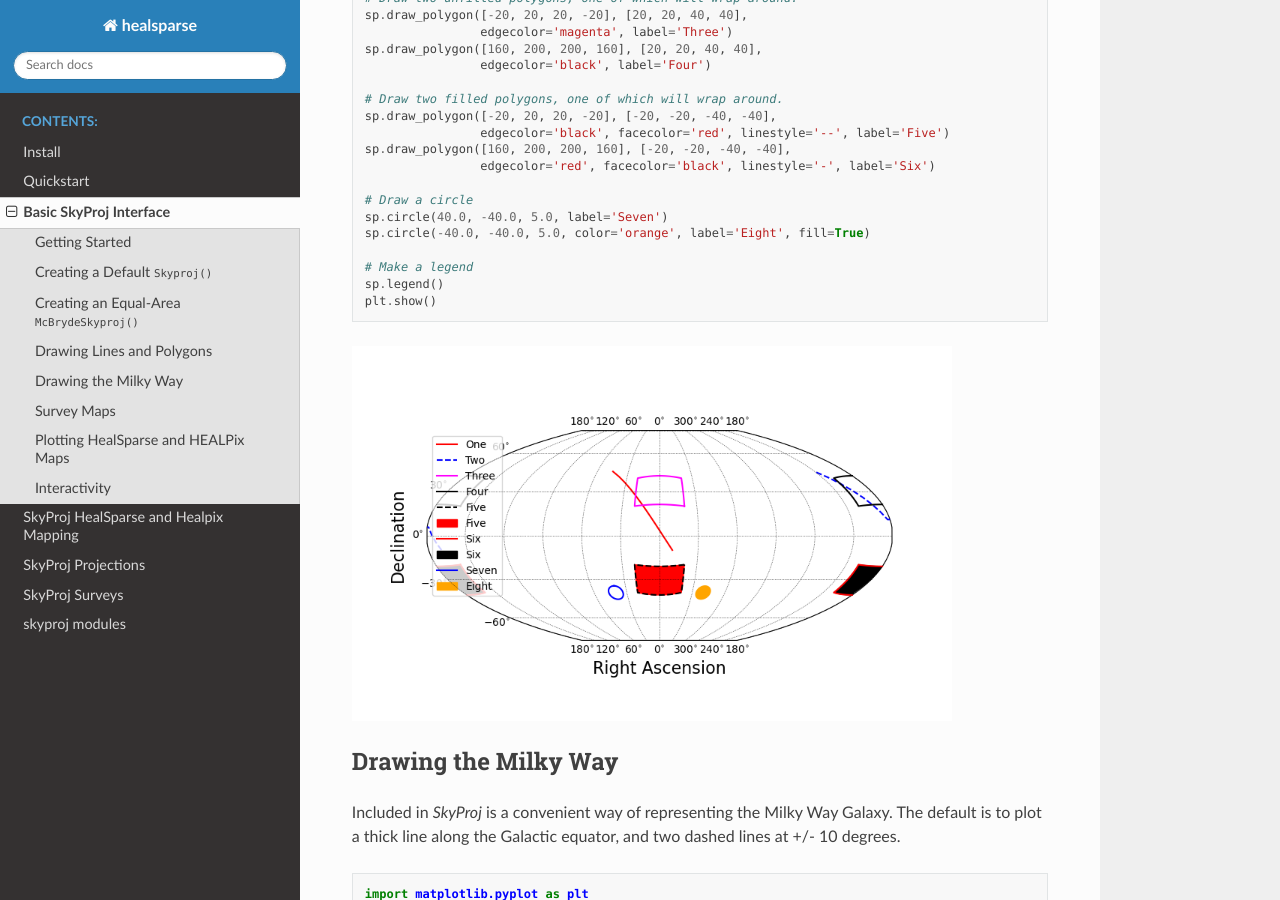
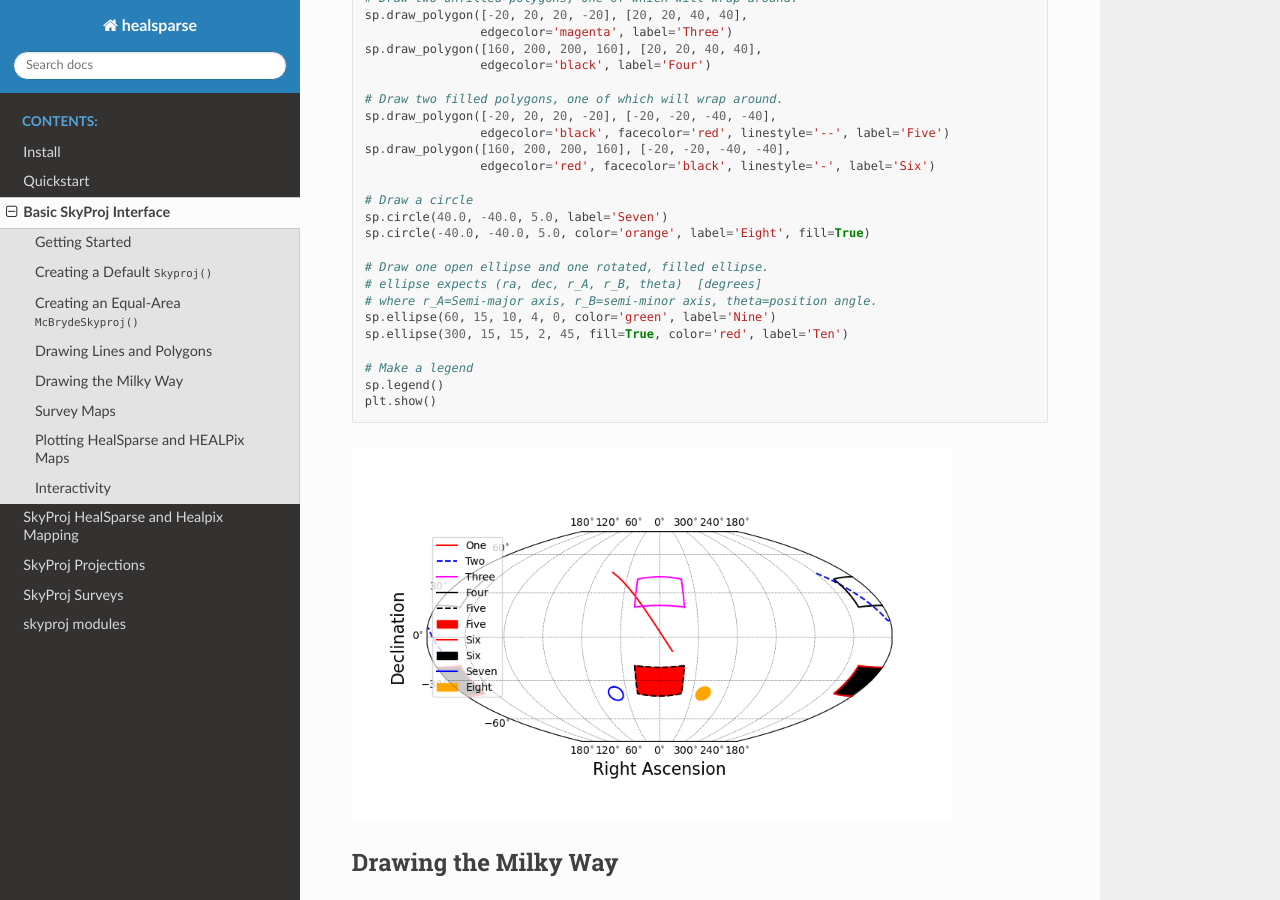
Before and after one commit to LSSTDESC/skyproj, a Sphinx documentation site: the page built from docs/basic_interface.rst, in a window 1280 px wide and 900 px high, scrolled down 2476 px. Built offline with Sphinx 7.4.7 and the Read the Docs theme 2.0.0, drawn with Linux system fonts in a browser that asks for light colours.

Commit message:
Add ellipse example to basic_interface docs.

```diff
--- a/docs/basic_interface.rst
+++ b/docs/basic_interface.rst
@@ -99,6 +99,12 @@ Similarly, circles are drawn as a connected locus of points that are all equidis
     # Draw a circle
     sp.circle(40.0, -40.0, 5.0, label='Seven')
     sp.circle(-40.0, -40.0, 5.0, color='orange', label='Eight', fill=True)
+
+    # Draw one open ellipse and one rotated, filled ellipse.
+    # ellipse expects (ra, dec, r_A, r_B, theta)  [degrees]
+    # where r_A=Semi-major axis, r_B=semi-minor axis, theta=position angle.
+    sp.ellipse(60, 15, 10, 4, 0, color='green', label='Nine')
+    sp.ellipse(300, 15, 15, 2, 45, fill=True, color='red', label='Ten')
 
     # Make a legend
     sp.legend()
```
